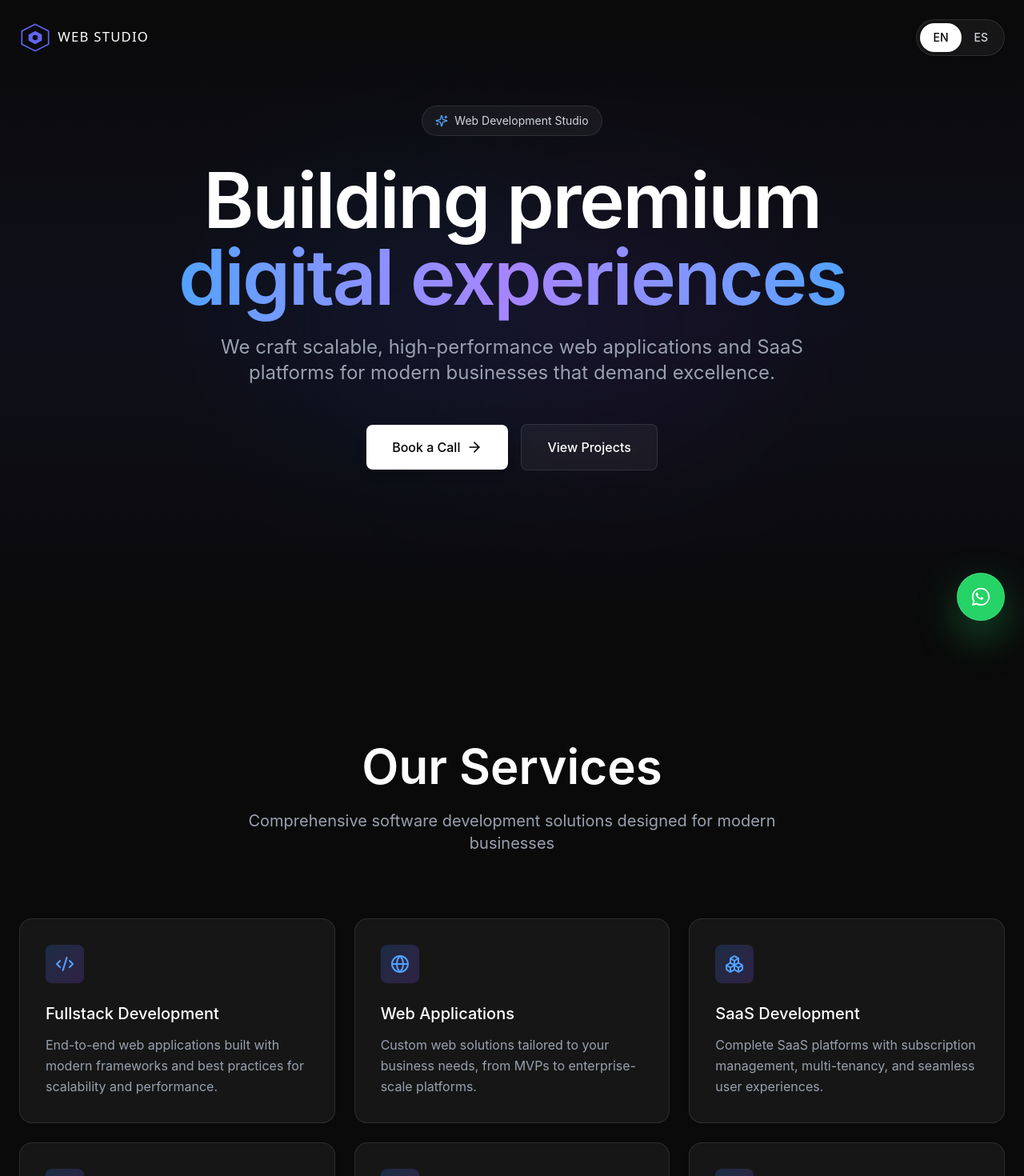
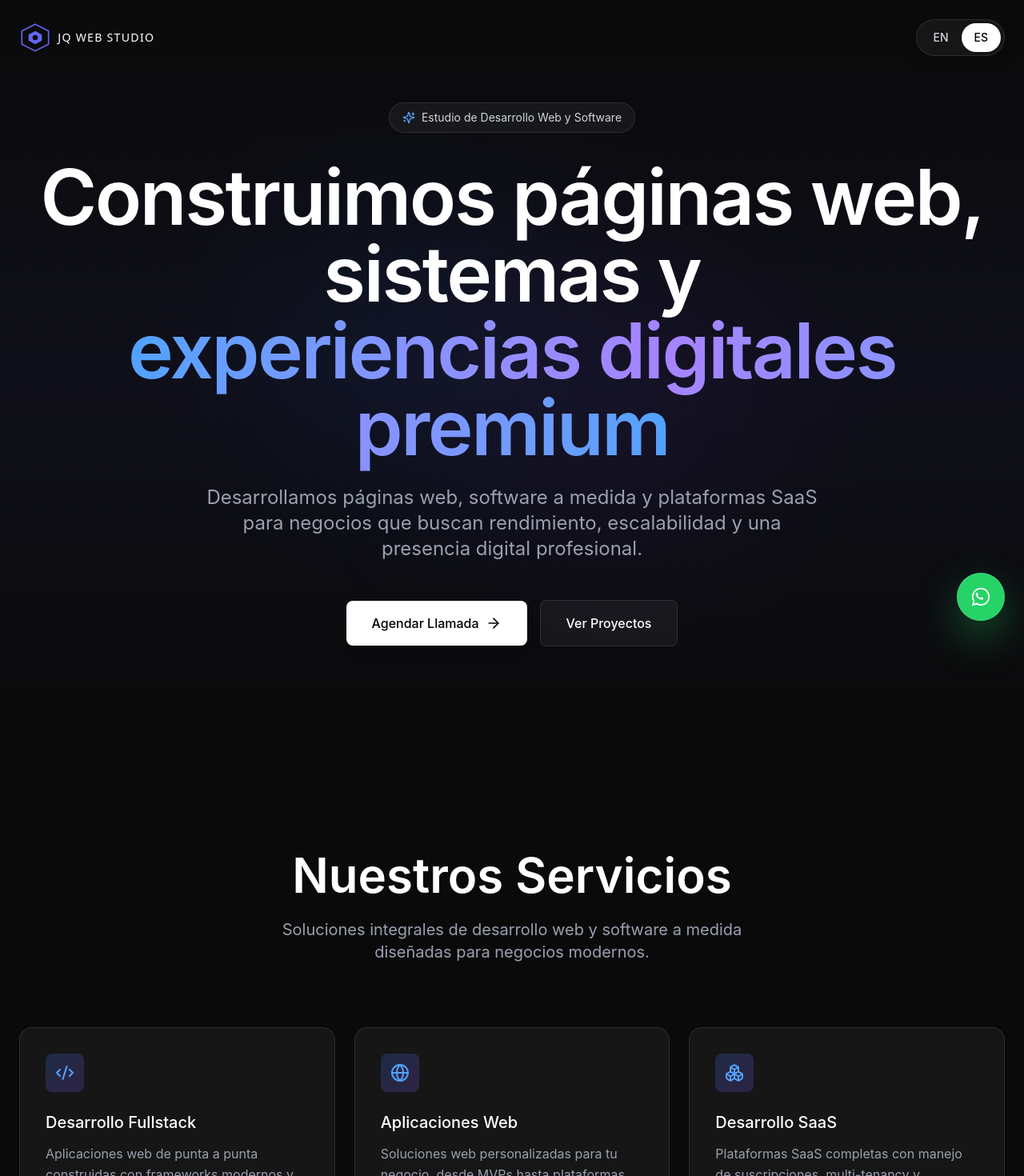
Before and after one commit to JAQA20/webstudio, a React (Vite) app: page / in a window 1280 px wide. Shown: the top 1470 px of the page at 80% size. Built offline with nearby package versions, Linux system fonts and the light colour scheme.

Commit message:
Feat: SEO implementation

```diff
--- a/index.html
+++ b/index.html
@@ -1,9 +1,41 @@
 <!doctype html>
-<html lang="en">
+<html lang="es">
   <head>
     <meta charset="UTF-8" />
     <meta name="viewport" content="width=device-width, initial-scale=1.0" />
-    <title>JQ Web Studio</title>
+    <title>JQ Web Studio | Desarrollo Web, Sistemas y Software a Medida</title>
+    <meta
+      name="description"
+      content="JQ Web Studio desarrolla páginas web, sistemas a medida, plataformas SaaS y soluciones fullstack para negocios que buscan rendimiento, escalabilidad y diseño profesional."
+    />
+    <meta
+      name="keywords"
+      content="desarrollo web, desarrollo de software, software a medida, desarrollo fullstack, SaaS, páginas web, Costa Rica, JQ Web Studio"
+    />
+    <meta name="author" content="JQ Web Studio" />
+    <meta name="robots" content="index, follow" />
+    <meta name="theme-color" content="#0a0a0a" />
+    <link rel="canonical" href="https://jaqa20.github.io/webstudio/" />
+
+    <meta property="og:type" content="website" />
+    <meta property="og:locale" content="es_CR" />
+    <meta property="og:site_name" content="JQ Web Studio" />
+    <meta property="og:title" content="JQ Web Studio | Desarrollo Web, Sistemas y Software a Medida" />
+    <meta
+      property="og:description"
+      content="Desarrollo web, software a medida y plataformas SaaS para negocios que buscan rendimiento, escalabilidad y diseño profesional."
+    />
+    <meta property="og:url" content="https://jaqa20.github.io/webstudio/" />
+    <meta property="og:image" content="https://jaqa20.github.io/webstudio/og-cover.jpg" />
+
+    <meta name="twitter:card" content="summary_large_image" />
+    <meta name="twitter:title" content="JQ Web Studio | Desarrollo Web, Sistemas y Software a Medida" />
+    <meta
+      name="twitter:description"
+      content="Desarrollo web, software a medida y plataformas SaaS para negocios que buscan rendimiento, escalabilidad y diseño profesional."
+    />
+    <meta name="twitter:image" content="https://jaqa20.github.io/webstudio/og-cover.jpg" />
+
     <style>
       html,
       body {
@@ -14,11 +46,29 @@
         height: 100%;
       }
     </style>
-    <link
-      rel="icon"
-      type="image/png"
-      href="./src/app/components/img/favicon.png"
-    />
+    <link rel="icon" type="image/png" href="./src/app/components/img/favicon.png" />
+    <script type="application/ld+json">
+      {
+        "@context": "https://schema.org",
+        "@type": "ProfessionalService",
+        "name": "JQ Web Studio",
+        "url": "https://jaqa20.github.io/webstudio/",
+        "image": "https://jaqa20.github.io/webstudio/og-cover.jpg",
+        "description": "Estudio de desarrollo web y software a medida especializado en páginas web, sistemas personalizados y plataformas SaaS.",
+        "areaServed": "Costa Rica",
+        "serviceType": [
+          "Desarrollo web",
+          "Desarrollo fullstack",
+          "Software a medida",
+          "Desarrollo SaaS",
+          "Implementación frontend"
+        ],
+        "sameAs": [
+          "https://github.com/JAQA20",
+          "https://www.linkedin.com/in/jaqawebstudio"
+        ]
+      }
+    </script>
   </head>
 
   <body>
--- a/src/app/App.tsx
+++ b/src/app/App.tsx
@@ -13,11 +13,12 @@ import { FloatingWhatsApp } from "./components/FloatingWhatsApp";
 import { Language, translations } from "./i18n";
 
 export default function App() {
-  const [language, setLanguage] = useState<Language>("en");
+  const [language, setLanguage] = useState<Language>("es");
   const t = translations[language];
 
   return (
     <div className="min-h-screen bg-[#0a0a0a] text-white dark">
+      <main>
       <Hero language={language} setLanguage={setLanguage} t={t} />
       <Services t={t} />
       <FeaturedProjects t={t} />
@@ -29,6 +30,7 @@ export default function App() {
       <FinalCTA t={t} />
       <Footer t={t} />
       <FloatingWhatsApp />
+      </main>
     </div>
   );
 }
--- a/src/app/components/BrandLogo.tsx
+++ b/src/app/components/BrandLogo.tsx
@@ -21,7 +21,7 @@ export function BrandLogo({
         fill="none"
         xmlns="http://www.w3.org/2000/svg"
         className={className}
-        aria-label="Web Studio"
+        aria-label="JQ Web Studio"
         role="img"
       >
         <path
@@ -38,13 +38,13 @@ export function BrandLogo({
 
   return (
     <svg
-      width="200"
+      width="280"
       height="48"
-      viewBox="0 0 200 48"
+      viewBox="0 0 280 48"
       fill="none"
       xmlns="http://www.w3.org/2000/svg"
       className={className}
-      aria-label="Web Studio"
+      aria-label="JQ Web Studio"
       role="img"
     >
       <path
@@ -59,12 +59,12 @@ export function BrandLogo({
         x="58"
         y="30"
         fill={color}
-        fontSize="20"
+        fontSize="17"
         fontWeight="300"
         letterSpacing="1.5"
         fontFamily="system-ui, -apple-system, sans-serif"
       >
-        WEB STUDIO
+        JQ WEB STUDIO
       </text>
     </svg>
   );
--- a/src/app/components/Hero.tsx
+++ b/src/app/components/Hero.tsx
@@ -20,7 +20,7 @@ export function Hero({ language, setLanguage, t }: HeroProps) {
       </div>
 
       <div className="absolute top-6 left-6 right-6 z-20 flex items-center justify-between gap-4">
-        <a href="#" aria-label="Web Studio home" className="shrink-0">
+        <a href="#" aria-label="JQ Web Studio inicio" className="shrink-0">
           <BrandLogo theme="dark" className="h-10 w-auto" />
         </a>
 
@@ -118,21 +118,21 @@ export function Hero({ language, setLanguage, t }: HeroProps) {
           </button>
         </motion.div>
 
-        <motion.div
+        {/* <motion.div
           initial={{ opacity: 0, y: 40 }}
           animate={{ opacity: 1, y: 0 }}
           transition={{ duration: 1, delay: 0.5 }}
           className="mt-20 relative"
         >
-          {/* <div className="absolute inset-0 bg-gradient-to-t from-[#0a0a0a] via-transparent to-transparent z-10" />
+           <div className="absolute inset-0 bg-gradient-to-t from-[#0a0a0a] via-transparent to-transparent z-10" />
           <div className="rounded-2xl overflow-hidden border border-white/10 shadow-2xl backdrop-blur-sm bg-white/5 p-2">
             <img
               src="https://images.unsplash.com/photo-1625838144804-300f3907c110?crop=entropy&cs=tinysrgb&fit=max&fm=jpg&ixid=M3w3Nzg4Nzd8MHwxfHNlYXJjaHwzfHxtb2Rlcm4lMjBzb2Z0d2FyZSUyMGRldmVsb3BtZW50JTIwZGFzaGJvYXJkJTIwZGFyayUyMFVJfGVufDF8fHx8MTc3ODIxMzA3Nnww&ixlib=rb-4.1.0&q=80&w=1080"
               alt={t.hero.imageAlt}
               className="w-small rounded-md"
             />
-          </div> */}
-        </motion.div>
+          </div>
+        </motion.div> */}
       </div>
     </section>
   );
--- a/src/app/i18n.ts
+++ b/src/app/i18n.ts
@@ -4,11 +4,11 @@ export const translations = {
   en: {
     languageToggle: { en: "EN", es: "ES" },
     hero: {
-      badge: "Web Development Studio",
-      titleLine1: "Building premium",
-      titleHighlight: "digital experiences",
+      badge: "Web Development & Software Studio",
+      titleLine1: "Building websites, systems and",
+      titleHighlight: "premium digital experiences",
       description:
-        "We craft scalable, high-performance web applications and SaaS platforms for modern businesses that demand excellence.",
+        "We build scalable websites, custom software and SaaS platforms for modern businesses that demand performance, clarity and long-term growth.",
       primaryButton: "Book a Call",
       secondaryButton: "View Projects",
       imageAlt: "Premium dashboard interface",
@@ -16,7 +16,7 @@ export const translations = {
     services: {
       heading: "Our Services",
       description:
-        "Comprehensive software development solutions designed for modern businesses",
+        "Comprehensive web development and custom software solutions designed for modern businesses.",
       items: [
         {
           title: "Fullstack Development",
@@ -52,7 +52,7 @@ export const translations = {
     },
     featuredProjects: {
       heading: "Featured Projects",
-      description: "Delivering exceptional results for leading companies",
+      description: "Web development, custom systems and digital products built to deliver measurable business results.",
       cta: "View Case Study",
       items: [
         {
@@ -85,7 +85,7 @@ export const translations = {
           title: "Landing Page",
           description:
             "High-converting one-page website for showcasing your business, offer, or personal brand.",
-          price: "$350",
+          price: "$400",
           note: "Starting price in USD",
           featured: false,
           features: [
@@ -99,7 +99,7 @@ export const translations = {
           title: "Business Website",
           description:
             "Professional multi-page website for companies that need a stronger online presence.",
-          price: "$700",
+          price: "$800",
           note: "Starting price in USD",
           featured: true,
           features: [
@@ -113,7 +113,7 @@ export const translations = {
           title: "E-commerce Website",
           description:
             "Online store with catalog, product pages, shopping flow, and essential management tools.",
-          price: "$1,200",
+          price: "$1,250",
           note: "Starting price in USD",
           featured: false,
           features: [
@@ -152,8 +152,7 @@ export const translations = {
         ],
         startingAtLabel: "Starting at",
         price: "$3,500+",
-        note:
-          "Custom pricing based on modules, integrations, user roles, automations, and infrastructure requirements.",
+        note: "Custom pricing based on modules, integrations, user roles, automations, and infrastructure requirements.",
         features: [
           "Architecture tailored to your operation",
           "Custom workflows and permissions",
@@ -275,7 +274,7 @@ export const translations = {
     footer: {
       brand: "Studio",
       description:
-        "Premium fullstack development studio building scalable digital products for modern businesses.",
+        "JQ Web Studio is a premium web development and custom software studio building scalable digital products for modern businesses.",
       servicesHeading: "Services",
       companyHeading: "Company",
       services: [
@@ -285,7 +284,7 @@ export const translations = {
         "UI/UX Implementation",
       ],
       company: ["About", "Projects", "Process", "Contact"],
-      copyright: "© 2026 Studio. All rights reserved.",
+      copyright: "© 2026 JQ Web Studio. All rights reserved.",
       privacy: "Privacy Policy",
       terms: "Terms of Service",
     },
@@ -295,11 +294,11 @@ export const translations = {
   es: {
     languageToggle: { en: "EN", es: "ES" },
     hero: {
-      badge: "Estudio de Desarrollo Web",
-      titleLine1: "Construimos",
+      badge: "Estudio de Desarrollo Web y Software",
+      titleLine1: "Construimos páginas web, sistemas y",
       titleHighlight: "experiencias digitales premium",
       description:
-        "Creamos aplicaciones web escalables y de alto rendimiento, además de plataformas SaaS para negocios modernos que exigen excelencia.",
+        "Desarrollamos páginas web, software a medida y plataformas SaaS para negocios que buscan rendimiento, escalabilidad y una presencia digital profesional.",
       primaryButton: "Agendar Llamada",
       secondaryButton: "Ver Proyectos",
       imageAlt: "Interfaz premium de dashboard",
@@ -307,7 +306,7 @@ export const translations = {
     services: {
       heading: "Nuestros Servicios",
       description:
-        "Soluciones integrales de desarrollo de software diseñadas para negocios modernos",
+        "Soluciones integrales de desarrollo web y software a medida diseñadas para negocios modernos.",
       items: [
         {
           title: "Desarrollo Fullstack",
@@ -343,7 +342,7 @@ export const translations = {
     },
     featuredProjects: {
       heading: "Proyectos Destacados",
-      description: "Entregando resultados excepcionales para empresas líderes",
+      description: "Desarrollo web, sistemas personalizados y productos digitales creados para generar resultados reales.",
       cta: "Ver Caso de Estudio",
       items: [
         {
@@ -376,7 +375,7 @@ export const translations = {
           title: "Landing Page",
           description:
             "Sitio de una sola página enfocado en conversión para presentar tu negocio, oferta o marca personal.",
-          price: "$350",
+          price: "$400",
           note: "Precio inicial en USD",
           featured: false,
           features: [
@@ -390,7 +389,7 @@ export const translations = {
           title: "Sitio Web Empresarial",
           description:
             "Sitio profesional de varias páginas para empresas que necesitan una presencia digital más sólida.",
-          price: "$700",
+          price: "$800",
           note: "Precio inicial en USD",
           featured: true,
           features: [
@@ -404,7 +403,7 @@ export const translations = {
           title: "Tienda en Línea",
           description:
             "E-commerce con catálogo, fichas de producto, flujo de compra y herramientas esenciales de gestión.",
-          price: "$1,200",
+          price: "$1,250",
           note: "Precio inicial en USD",
           featured: false,
           features: [
@@ -443,8 +442,7 @@ export const translations = {
         ],
         startingAtLabel: "Desde",
         price: "$3,500+",
-        note:
-          "Precio personalizado según módulos, integraciones, roles de usuario, automatizaciones y requerimientos de infraestructura.",
+        note: "Precio personalizado según módulos, integraciones, roles de usuario, automatizaciones y requerimientos de infraestructura.",
         features: [
           "Arquitectura adaptada a tu operación",
           "Flujos y permisos personalizados",
@@ -566,7 +564,7 @@ export const translations = {
     footer: {
       brand: "Studio",
       description:
-        "Estudio premium de desarrollo fullstack que construye productos digitales escalables para negocios modernos.",
+        "JQ Web Studio es un estudio de desarrollo web y software a medida que construye productos digitales escalables para negocios modernos.",
       servicesHeading: "Servicios",
       companyHeading: "Empresa",
       services: [
@@ -576,7 +574,7 @@ export const translations = {
         "Implementación UI/UX",
       ],
       company: ["Nosotros", "Proyectos", "Proceso", "Contacto"],
-      copyright: "© 2026 Studio. Todos los derechos reservados.",
+      copyright: "© 2026 JQ Web Studio. Todos los derechos reservados.",
       privacy: "Política de Privacidad",
       terms: "Términos del Servicio",
     },
```
Also changed, not shown: public/robots.txt (added), 7 other files (tests, documents, lock files or other folders).
